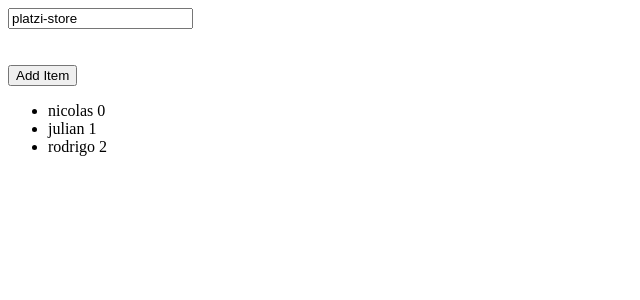
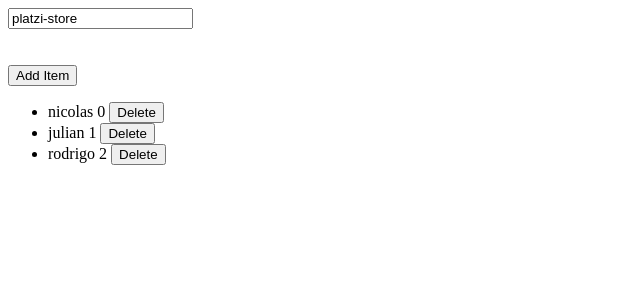
Before and after one commit to icalderond/angular.course.platzi-store, an Angular app: page / in a window 1280 px wide. Shown: the top 300 px of the page, without its empty margins (0-640 px from the left). Built offline with nearby package versions, Linux system fonts and the light colour scheme.

Commit message:
Recorrer array con ngFor

```diff
--- a/src/app/app.component.html
+++ b/src/app/app.component.html
@@ -9,9 +9,13 @@
 <button (click)="addItem()">Add Item</button>
 <br>
 <ul>
+    <li *ngIf="items.length ===0">La lista esta vacia</li>
     <!-- iteracion por elemento
     let name of items -->
     <!-- iteracion por el index
     index as i -->
-    <li *ngFor="let name of items; index as i">{{ name }} {{ i }}</li>
+    <li *ngFor="let name of items; index as i">
+        {{ name }} {{ i }}
+        <button (click)="deleteItem(i)">Delete</button>
+    </li>
 </ul>
--- a/src/app/app.component.ts
+++ b/src/app/app.component.ts
@@ -13,4 +13,7 @@ export class AppComponent {
   addItem(){
     this.items.push('nuevo item');
   }
+  deleteItem(index: number){
+    this.items.splice(index, 1);
+  }
 }
```
